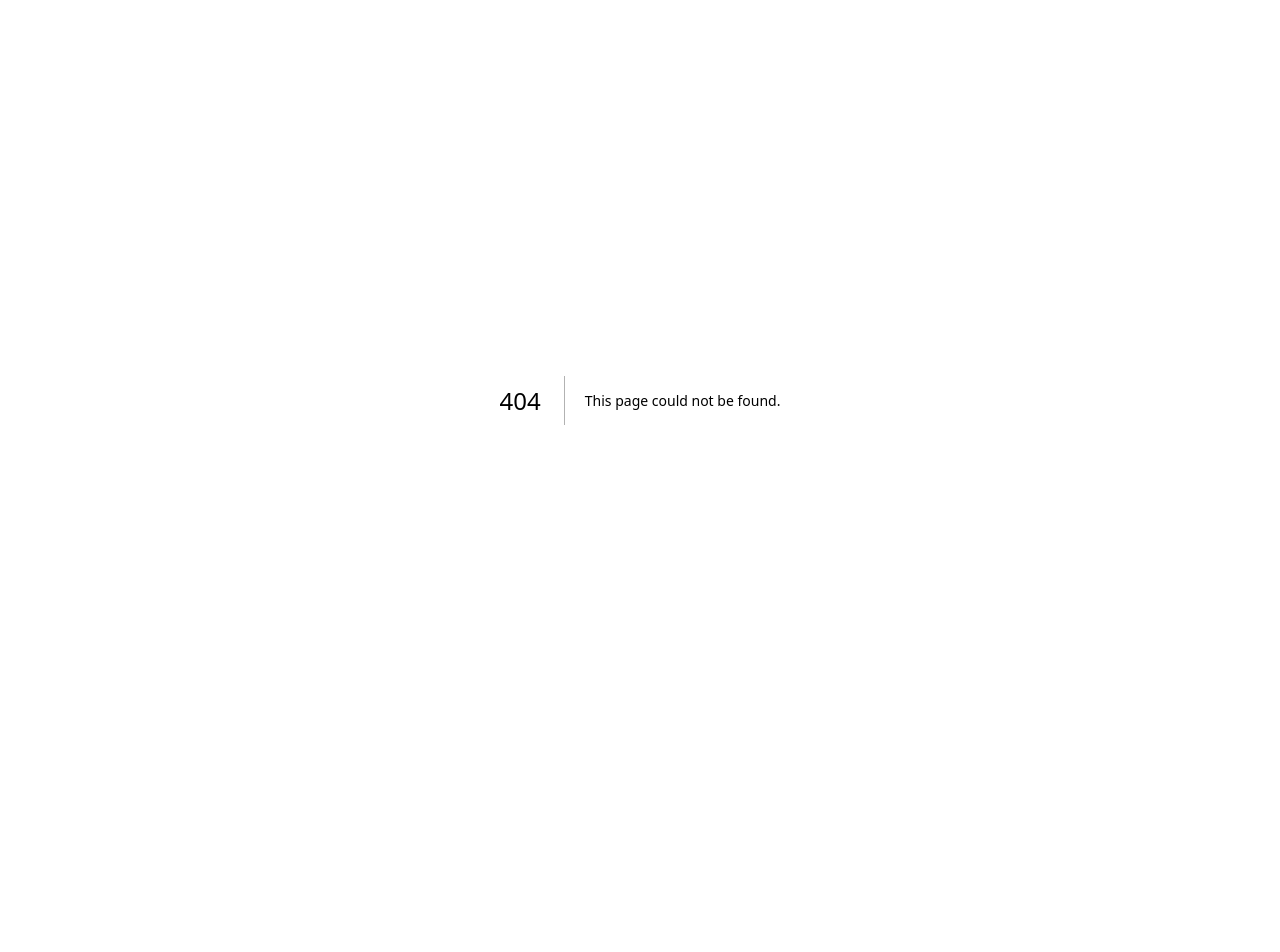
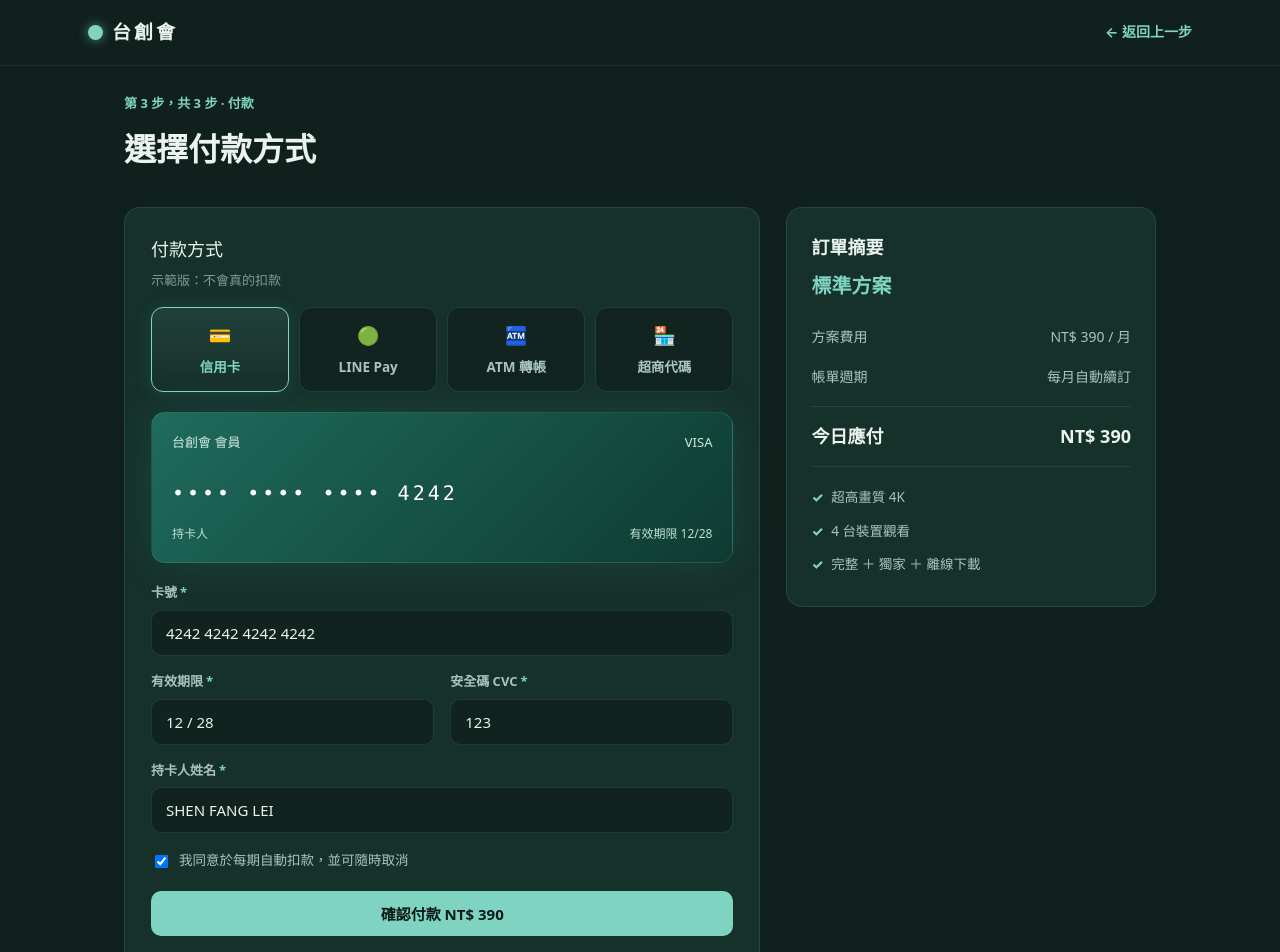
Before and after one commit to Ethanhuang527/taichuanghui1, a Next.js app: page /payment in a window 1280 px wide. Before the commit this address had no page. Shown: the top 952 px of the page. Before the commit the page ends 800 px from the top, so only its background shows below. Built offline with nearby package versions, Linux system fonts and the light colour scheme.

Commit message:
Add files via upload

```diff
--- a/app/api/checkout/route.js
+++ b/app/api/checkout/route.js
@@ -4,15 +4,15 @@ import { signSession } from "@/lib/session";
 import { PLANS } from "@/lib/site";
 import { db } from "@/lib/db";
 
-// 選方案後建立帳號 + 儲存會員資料 + 啟用訂閱。正式版：Supabase 建帳號 + 綠界定期定額。
+// 選方案後填完個人資料 → 儲存資料、以示範用戶登入 → 前往「支付頁面」。
+// 訂閱在支付完成後才啟用（見 /api/pay）。
 export async function POST(req) {
   const form = await req.formData();
   const get = (k) => (form.get(k) || "").toString().trim();
 
-  const email = get("email").toLowerCase();
-  const profile = {
-    name: get("name") || "新會員",
-    email,
+  // 示範：一律綁到原示範用戶（沈方磊），只補充其他會員資料，不改名字/信箱
+  const user = db.users[0];
+  Object.assign(user, {
     phone: get("phone"),
     birthdate: get("birthdate"),
     gender: get("gender"),
@@ -21,31 +21,12 @@ export async function POST(req) {
     taxId: get("taxId"),
     industry: get("industry"),
     address: get("address"),
-  };
+  });
 
-  // 建立或更新使用者
-  let user = db.users.find((u) => u.email === email);
-  if (!user) {
-    user = { id: "u_" + Date.now().toString(36), ...profile };
-    db.users.push(user);
-  } else {
-    Object.assign(user, profile);
-  }
-
-  // 啟用訂閱
-  const key = PLANS[get("plan")] ? get("plan") : "standard";
-  const d = new Date();
-  d.setMonth(d.getMonth() + 1);
-  const end = `${d.getFullYear()}/${String(d.getMonth() + 1).padStart(2, "0")}/${String(d.getDate()).padStart(2, "0")}`;
-  const record = { userId: user.id, plan: key, status: "active", currentPeriodEnd: end, ecpayNo: null };
-  const existing = db.subscriptions.find((s) => s.userId === user.id);
-  if (existing) Object.assign(existing, record);
-  else db.subscriptions.push(record);
-
-  // 自動登入
   cookies().set("session", signSession(user.id), {
     httpOnly: true, sameSite: "lax", path: "/", maxAge: 60 * 60 * 24 * 30,
   });
 
-  return NextResponse.redirect(new URL("/subscribe/success", req.url), { status: 303 });
+  const key = PLANS[get("plan")] ? get("plan") : "standard";
+  return NextResponse.redirect(new URL(`/payment?plan=${key}`, req.url), { status: 303 });
 }
--- a/app/api/login/route.js
+++ b/app/api/login/route.js
@@ -3,15 +3,11 @@ import { cookies } from "next/headers";
 import { signSession } from "@/lib/session";
 import { db } from "@/lib/db";
 
-// 示範：任何 Email 登入為示範帳號。正式版換 Supabase Auth。
+// 示範：任何帳密一律以示範用戶（沈方磊）登入。
 export async function POST(req) {
   const form = await req.formData();
-  const email = form.get("email") || "demo@voices.tw";
-  const next = form.get("next") || "/browse";
-
-  let user = db.users.find((u) => u.email === email);
-  if (!user) user = db.users[0];
-
+  const next = (form.get("next") || "/account").toString();
+  const user = db.users[0]; // 沈方磊
   cookies().set("session", signSession(user.id), {
     httpOnly: true, sameSite: "lax", path: "/", maxAge: 60 * 60 * 24 * 30,
   });
--- /dev/null
+++ b/app/api/pay/route.js
@@ -0,0 +1,21 @@
+import { NextResponse } from "next/server";
+import { getCurrentUser } from "@/lib/auth";
+import { PLANS } from "@/lib/site";
+import { db } from "@/lib/db";
+
+// 支付完成 → 啟用訂閱 → 訂閱成功頁。正式版：綠界/信用卡授權成功的回呼才寫入。
+export async function POST(req) {
+  const user = getCurrentUser() || db.users[0];
+  const form = await req.formData();
+  const key = PLANS[(form.get("plan") || "").toString()] ? form.get("plan").toString() : "standard";
+
+  const d = new Date();
+  d.setMonth(d.getMonth() + 1);
+  const end = `${d.getFullYear()}/${String(d.getMonth() + 1).padStart(2, "0")}/${String(d.getDate()).padStart(2, "0")}`;
+  const record = { userId: user.id, plan: key, status: "active", currentPeriodEnd: end, ecpayNo: null };
+  const existing = db.subscriptions.find((s) => s.userId === user.id);
+  if (existing) Object.assign(existing, record);
+  else db.subscriptions.push(record);
+
+  return NextResponse.redirect(new URL("/subscribe/success", req.url), { status: 303 });
+}
--- a/app/api/register/route.js
+++ b/app/api/register/route.js
@@ -3,23 +3,12 @@ import { cookies } from "next/headers";
 import { signSession } from "@/lib/session";
 import { db } from "@/lib/db";
 
-// 建立帳號並自動登入。正式版換成 Supabase Auth（密碼雜湊、Email 驗證）。
+// 示範：不論填寫的名字/郵件為何，一律以原示範用戶（沈方磊）登入，
+// 並導向「用戶主頁」（帳號總覽）。正式版才會真正建立獨立帳號。
 export async function POST(req) {
-  const form = await req.formData();
-  const name = (form.get("name") || "").toString().trim() || "新會員";
-  const email = (form.get("email") || "").toString().trim().toLowerCase();
-
-  let user = db.users.find((u) => u.email === email);
-  if (!user) {
-    user = { id: "u_" + Date.now().toString(36), email, name };
-    db.users.push(user);
-  } else {
-    user.name = name; // 已存在則更新名稱（示範）
-  }
-
+  const user = db.users[0]; // 沈方磊
   cookies().set("session", signSession(user.id), {
     httpOnly: true, sameSite: "lax", path: "/", maxAge: 60 * 60 * 24 * 30,
   });
-  // 註冊完成 → 進內容首頁（免費帳號，之後可在方案頁升級訂閱）
-  return NextResponse.redirect(new URL("/browse", req.url), { status: 303 });
+  return NextResponse.redirect(new URL("/account", req.url), { status: 303 });
 }
--- a/app/globals.css
+++ b/app/globals.css
@@ -294,3 +294,15 @@ select.finput{appearance:none;background-image:linear-gradient(45deg,transparent
 .sum-feat li{display:flex;gap:8px;color:var(--sub);font-size:13.5px;padding:5px 0}
 .sum-feat li::before{content:"✓";color:var(--teal);font-weight:800}
 .sum-note{color:var(--muted);font-size:12px;margin-top:14px}
+
+/* ===== payment / 支付頁面 ===== */
+.paytabs{display:grid;grid-template-columns:repeat(4,1fr);gap:10px;margin-bottom:20px}
+@media(max-width:560px){.paytabs{grid-template-columns:repeat(2,1fr)}}
+.paytab{border:1px solid var(--line);border-radius:12px;padding:12px 8px;text-align:center;font-weight:700;color:var(--sub);font-size:13.5px;background:rgba(10,22,18,.4);cursor:pointer;display:block}
+.paytab input{display:none}
+.paytab:has(input:checked){border-color:var(--teal);color:var(--teal);background:linear-gradient(180deg,rgba(127,212,193,.10),transparent);box-shadow:0 0 18px rgba(42,168,145,.2)}
+.paytab .ic{font-size:18px;display:block;margin-bottom:4px}
+.card-visual{background:linear-gradient(135deg,#1f6b5c,#0e3b31);border:1px solid var(--line);border-radius:14px;padding:18px 20px;margin-bottom:18px;box-shadow:var(--glow)}
+.card-visual .brandrow{display:flex;justify-content:space-between;align-items:center;color:#cfe9e1;font-size:13px}
+.card-visual .num{font-size:20px;letter-spacing:3px;color:#fff;margin:22px 0 12px;font-family:ui-monospace,Menlo,monospace}
+.card-visual .sub{display:flex;justify-content:space-between;color:#bfe0d7;font-size:12px}
--- a/app/login/page.jsx
+++ b/app/login/page.jsx
@@ -2,7 +2,7 @@ import Link from "next/link";
 import { SITE } from "@/lib/site";
 
 export default function Login({ searchParams }) {
-  const next = searchParams?.next || "/browse";
+  const next = searchParams?.next || "/account";
   return (
     <div className="login-wrap">
       <div className="login-bg">
--- a/app/page.jsx
+++ b/app/page.jsx
@@ -22,13 +22,14 @@ export default function Home() {
             <Link href="/browse">人物</Link>
             <Link href="/browse">專訪</Link>
             <Link href="/browse#quotes">語錄</Link>
-            <Link href="/pricing">會員方案</Link>
+            <Link href="/pricing">訂閱方案</Link>
           </div>
           <div className="sp" style={{ flex: 1 }} />
           <div className="searchbox">
             <SearchIcon />
             <input placeholder="快速搜尋人物、產業、關鍵字…" />
           </div>
+          <Link href="/pricing" className="btn ghost" style={{ padding: "9px 16px" }}>訂閱方案</Link>
           <div className="login-mini">
             <span className="hint">還不是會員？</span>
             <Link href="/register">免費註冊</Link>
--- /dev/null
+++ b/app/payment/page.jsx
@@ -0,0 +1,93 @@
+import Link from "next/link";
+import { SITE, PLANS } from "@/lib/site";
+
+// 支付頁面（填完個人資料後）
+export default function Payment({ searchParams }) {
+  const key = PLANS[searchParams?.plan] ? searchParams.plan : "standard";
+  const plan = PLANS[key];
+
+  return (
+    <>
+      <div className="mini-hd">
+        <div className="in">
+          <Link href="/" className="brand"><span className="dot" />{SITE.brand}</Link>
+          <div style={{ flex: 1 }} />
+          <Link href={`/checkout?plan=${key}`} className="link-teal" style={{ fontSize: 14 }}>← 返回上一步</Link>
+        </div>
+      </div>
+
+      <div className="co-head">
+        <div className="step">第 3 步，共 3 步 · 付款</div>
+        <h1 className="serif">選擇付款方式</h1>
+      </div>
+
+      <form className="checkout" action="/api/pay" method="post">
+        <input type="hidden" name="plan" value={key} />
+
+        <div className="form-card">
+          {/* 付款方式 */}
+          <div className="form-sec-title">付款方式</div>
+          <p className="form-sec-sub">示範版：不會真的扣款</p>
+          <div className="paytabs">
+            <label className="paytab"><input type="radio" name="method" value="card" defaultChecked /><span className="ic">💳</span>信用卡</label>
+            <label className="paytab"><input type="radio" name="method" value="linepay" /><span className="ic">🟢</span>LINE Pay</label>
+            <label className="paytab"><input type="radio" name="method" value="atm" /><span className="ic">🏧</span>ATM 轉帳</label>
+            <label className="paytab"><input type="radio" name="method" value="cvs" /><span className="ic">🏪</span>超商代碼</label>
+          </div>
+
+          {/* 信用卡視覺 */}
+          <div className="card-visual">
+            <div className="brandrow"><span>台創會 會員</span><span>VISA</span></div>
+            <div className="num">•••• •••• •••• 4242</div>
+            <div className="sub"><span>持卡人</span><span>有效期限 12/28</span></div>
+          </div>
+
+          {/* 卡片欄位 */}
+          <div className="form-grid">
+            <div className="full">
+              <label className="flabel">卡號<span className="req">*</span></label>
+              <input className="finput" name="cardNo" placeholder="4242 4242 4242 4242" defaultValue="4242 4242 4242 4242" />
+            </div>
+            <div>
+              <label className="flabel">有效期限<span className="req">*</span></label>
+              <input className="finput" name="exp" placeholder="MM / YY" defaultValue="12 / 28" />
+            </div>
+            <div>
+              <label className="flabel">安全碼 CVC<span className="req">*</span></label>
+              <input className="finput" name="cvc" placeholder="•••" defaultValue="123" />
+            </div>
+            <div className="full">
+              <label className="flabel">持卡人姓名<span className="req">*</span></label>
+              <input className="finput" name="holder" placeholder="WANG XIAO MING" defaultValue="SHEN FANG LEI" />
+            </div>
+          </div>
+
+          <label className="login-row" style={{ marginTop: 16 }}>
+            <span style={{ display: "flex", alignItems: "center", gap: 8, fontSize: 13.5 }}>
+              <input type="checkbox" required defaultChecked /> 我同意於每期自動扣款，並可隨時取消
+            </span>
+          </label>
+
+          <button className="btn primary block" type="submit" style={{ marginTop: 18 }}>
+            確認付款 NT$ {plan.price}
+          </button>
+          <p className="sum-note" style={{ textAlign: "center" }}>
+            🔒 示範版不會實際扣款；正式版由綠界／信用卡安全處理。
+          </p>
+        </div>
+
+        {/* 訂單摘要 */}
+        <div className="summary-card">
+          <h3>訂單摘要</h3>
+          <div className="plan-name">{plan.name}方案</div>
+          <div className="sum-row"><span>方案費用</span><span>NT$ {plan.price} / {plan.unit}</span></div>
+          <div className="sum-row"><span>帳單週期</span><span>{plan.cycle}</span></div>
+          <div className="sum-total"><span>今日應付</span><span>NT$ {plan.price}</span></div>
+          <ul className="sum-feat">
+            {plan.feats.map((f, i) => <li key={i}>{f}</li>)}
+          </ul>
+        </div>
+      </form>
+    </>
+  );
+}
--- a/components/SiteHeader.jsx
+++ b/components/SiteHeader.jsx
@@ -10,6 +10,7 @@ export default function SiteHeader({ active }) {
     ["人物", "/people"],
     ["專訪", "/people"],
     ["語錄", "/browse#quotes"],
+    ["訂閱方案", "/pricing"],
     ["我的清單", "/account"],
   ];
   return (
```
Also changed, not shown: lib/db.js.
